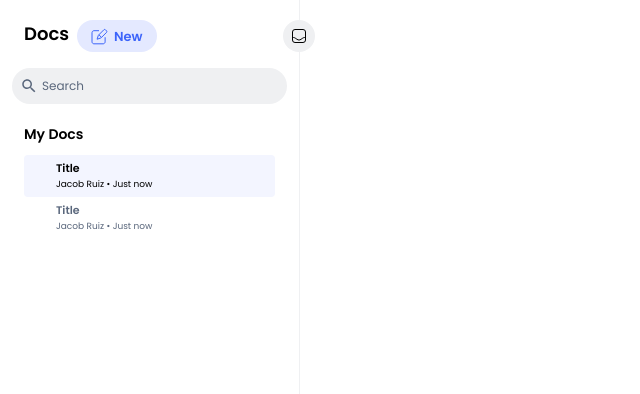
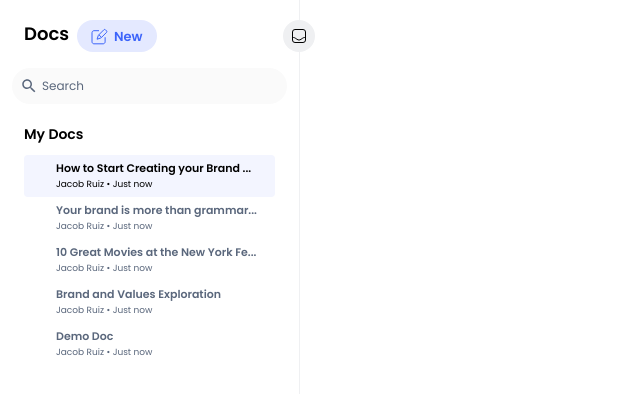
Before and after one commit to jacob-ruiz/docs-transitions, a React (Create React App) app: page / in a window 1280 px wide. Shown: the top 394 px of the page, without its empty margins (0-640 px from the left). Built offline with nearby package versions, Linux system fonts and the light colour scheme.

Commit message:
add animation

```diff
--- a/src/App.js
+++ b/src/App.js
@@ -8,7 +8,7 @@ const leftPanelWidths = {
   closed: 84,
 };
 
-const DURATION = '100ms';
+const DURATION = '80ms';
 const CURVE = 'cubic-bezier(0, 0.55, 0.45, 1)'; // easeOutCirc (easings.net)
 
 function Layout() {
@@ -41,10 +41,9 @@ function CenterColumn({ leftPanel }) {
 function LeftColumn({ isOpen, onToggle }) {
   return (
     <div
-      className="leftColumn"
+      className={`leftColumn ${!isOpen && `closed`}`}
       style={{
-        width: isOpen ? leftPanelWidths.open : leftPanelWidths.closed,
-        transition: `width ${DURATION} ${CURVE}`,
+        transition: `transform ${DURATION} ${CURVE}`,
       }}
     >
       <button
@@ -54,12 +53,32 @@ function LeftColumn({ isOpen, onToggle }) {
           position: 'absolute',
           right: -16,
           top: 20,
+          zIndex: 100,
         }}
       >
         <DocsIcon />
       </button>
-      {isOpen && (
-        <div className="leftColumnContent">
+      <button
+        className="roundButton blueButton"
+        style={{
+          position: 'absolute',
+          right: -16,
+          top: 60,
+          zIndex: 100,
+          opacity: isOpen ? 0 : 1,
+          transition: `opacity ${DURATION}`,
+        }}
+      >
+        <NewIcon />
+      </button>
+
+      <div
+        className={`leftColumnContent`}
+        style={{
+          opacity: isOpen ? 1 : 0,
+          transition: `opacity ${DURATION}`,
+        }}
+      >
         <div
           style={{
             display: 'flex',
@@ -67,6 +86,7 @@ function LeftColumn({ isOpen, onToggle }) {
             gridTemplateColumns: 'auto auto',
             padding: '0 12px',
             margin: '20px 0 16px 0',
+            minWidth: 299,
           }}
         >
           <h3 style={{ display: 'inline', marginRight: '8px' }}>Docs</h3>
@@ -96,19 +116,33 @@ function LeftColumn({ isOpen, onToggle }) {
             My Docs
           </div>
           <DocListItem
-              title="Title"
+            title="How to Start Creating your Brand ..."
             author="Jacob Ruiz"
             lastEdited="Just now"
             isActive
           />
           <DocListItem
-              title="Title"
+            title="Your brand is more than grammar..."
+            author="Jacob Ruiz"
+            lastEdited="Just now"
+          />
+          <DocListItem
+            title="10 Great Movies at the New York Fe..."
+            author="Jacob Ruiz"
+            lastEdited="Just now"
+          />
+          <DocListItem
+            title="Brand and Values Exploration"
+            author="Jacob Ruiz"
+            lastEdited="Just now"
+          />
+          <DocListItem
+            title="Demo Doc"
             author="Jacob Ruiz"
             lastEdited="Just now"
           />
         </div>
       </div>
-      )}
       <div>{isOpen}</div>
     </div>
   );
--- a/src/components/DocListItem/styles.css
+++ b/src/components/DocListItem/styles.css
@@ -6,8 +6,13 @@
   border-radius: 4px;
   color: #5a677c;
   cursor: pointer;
-  overflow: hidden;
+  background-color: white;
 }
+.docListItem--container:hover:not(.docListItem--active) {
+  background: #f8f9ff;
+  color: black;
+}
+
 .docListItem--active {
   background: #f3f5ff;
   color: black;
@@ -17,8 +22,10 @@
   font-size: 11px;
   display: block;
   line-height: 1;
+  white-space: nowrap;
 }
 .docListItem--subtitle {
   font-size: 9px;
   line-height: 1;
+  white-space: nowrap;
 }
--- a/src/components/Search/Search.js
+++ b/src/components/Search/Search.js
@@ -11,6 +11,7 @@ const Search = () => {
         name="search"
         id="search"
         placeholder="Search"
+        autocomplete="off"
       />
     </div>
   );
--- a/src/components/Search/styles.css
+++ b/src/components/Search/styles.css
@@ -4,9 +4,14 @@
   grid-gap: 2px;
   align-items: center;
   height: 36px;
-  background: #eff0f2;
+  background: #fafafa;
   padding: 0 8px;
   border-radius: 999px;
+  transition: background 80ms;
+}
+
+.searchContainer:hover {
+  background: #eff0f2;
 }
 
 .searchInput {
--- a/src/styles.css
+++ b/src/styles.css
@@ -44,6 +44,11 @@ body {
   width: 300px;
   background-color: white;
   border-right: 1px solid #eff0f2;
+}
+
+.leftColumn.closed {
+  transform: translateX(-240px);
+  border-right: 1px solid white;
 }
 
 .paddingX-12 {
```
Lines whose indentation alone changed are shown as unchanged.
